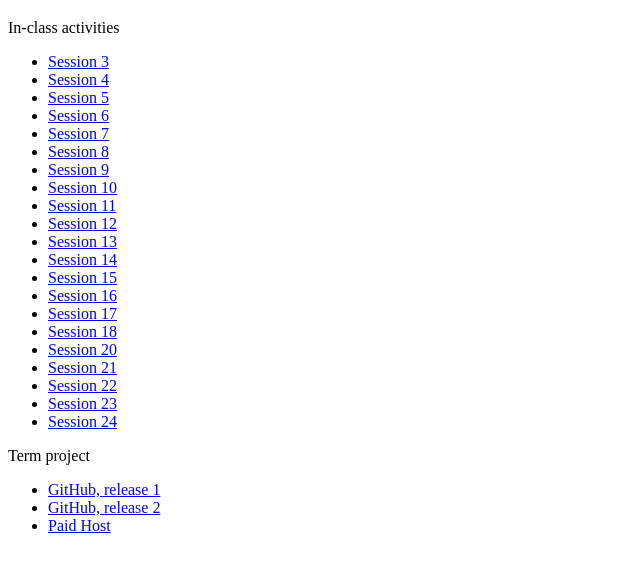
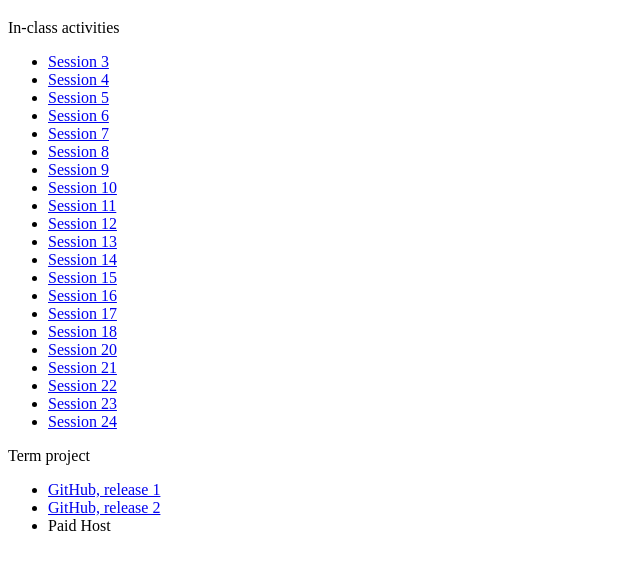
Before and after one commit to xingyuchen515/WebTech, a plain HTML site: page index.htm in a window 1280 px wide. Shown: the part 61-630 px from the top of the page, without its empty margins (0-640 px from the left). Drawn offline with Linux system fonts and the light colour scheme.

Commit message:
Update index.htm

```diff
--- a/index.htm
+++ b/index.htm
@@ -45,7 +45,7 @@
 	<ul>
 		<li><a href="release1/index.htm">GitHub, release 1</a></li>
 		<li><a href="release2/index.htm">GitHub, release 2</a></li>
-		<li><a href="https://xingyuchenwebtech.com">Paid Host</a></li>
+		<li><a url="https://xingyuchenwebtech.com">Paid Host</a></li>
 	</ul>
   </body>
 </html>
```
